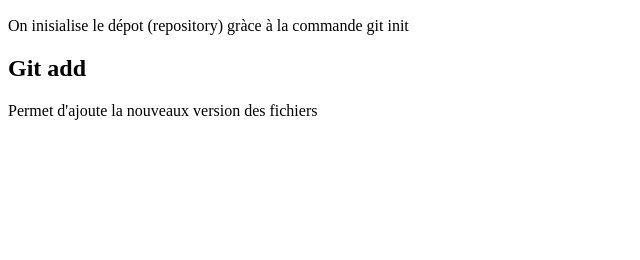
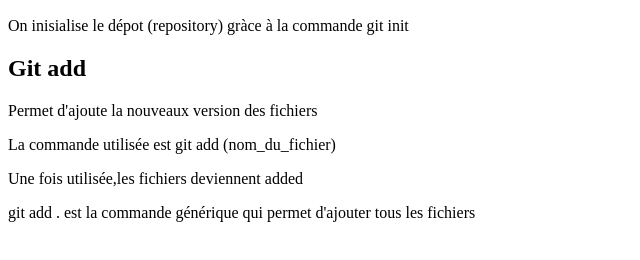
Before and after one commit to dilshat81/testes, a plain HTML site: page index.html in a window 1280 px wide. Shown: the part 110-370 px from the top of the page, without its empty margins (0-640 px from the left). Drawn offline with Linux system fonts and the light colour scheme.

Commit message:
Création ma page d'index

```diff
--- a/index.html
+++ b/index.html
@@ -12,5 +12,8 @@
     <p>On inisialise le dépot (repository) gràce à la commande git init </p>
     <h2>Git add</h2>
     <p>Permet d'ajoute la nouveaux version des fichiers</p>
+    <p>La commande utilisée est git add (nom_du_fichier)</p>
+    <p>Une fois utilisée,les fichiers deviennent added</p>
+    <p>git add . est la commande générique qui permet d'ajouter tous les fichiers</p>
 </body>
 </html>
```
